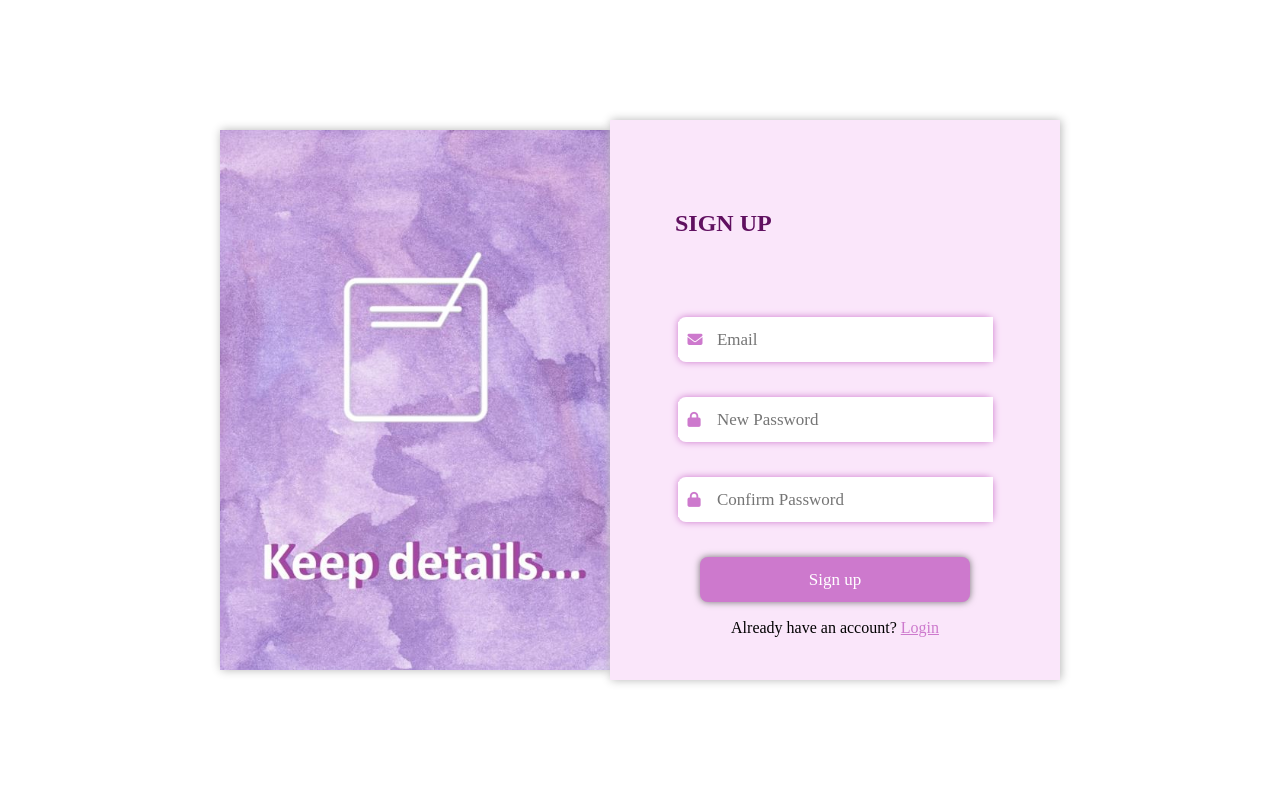
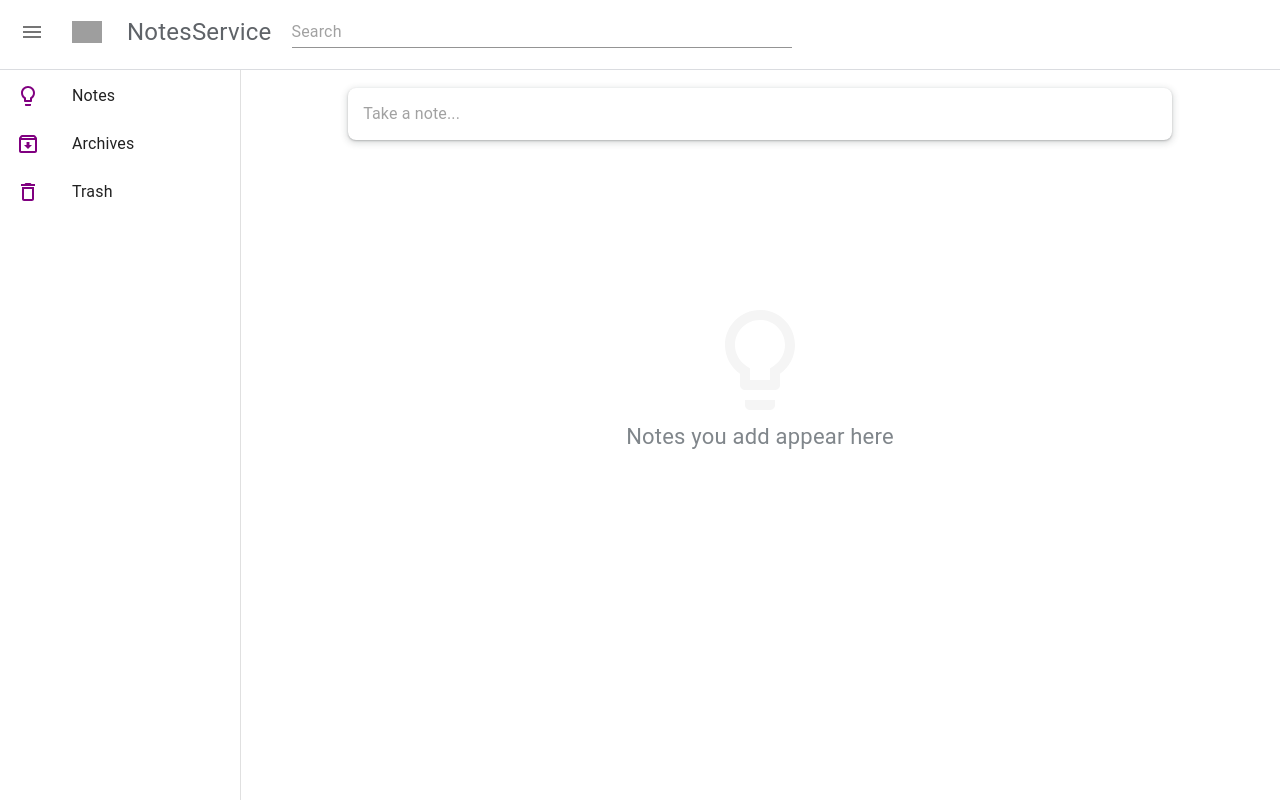
Before and after one commit to Elmedinalahu/Note-taking-Service, a React (Create React App) app in the folder notes-service-react/: page /signup in a window 1280 px wide. Built offline with nearby package versions, Linux system fonts and the light colour scheme; grey boxes are pictures that could not be loaded.

Commit message:
Update Commit

```diff
--- a/notes-service-react/src/App.js
+++ b/notes-service-react/src/App.js
@@ -2,9 +2,8 @@
 //components
 import Home from './components/Home';
 import DataProvider from './context/DataProvider';
-import './App.css';
-import Login from './Login.jsx';
-import SignUp from './SignUp.jsx';
+
+
 import { BrowserRouter as Router, Route, Routes } from "react-router-dom";
 import React, { useState } from "react";
 
@@ -21,13 +20,7 @@ function App() {
   };
   return (
 
-    <Router>
-        <Routes>
-          <Route path="/login" element={<Login />} />
-          <Route path="/signup" element={<SignUp />}/>
-          <Route path="/*" element={<Home />}/>
-        </Routes>
-      </Router>
+    <DataProvider><Home /></DataProvider>
   );
 }
 
--- a/notes-service-react/src/components/Home.jsx
+++ b/notes-service-react/src/components/Home.jsx
@@ -13,8 +13,9 @@ import DataProvider from '../context/DataProvider';
 
 const Home = () => {
     return (
-        <DataProvider>
+
             <Box style={{ display: 'flex', width: '100%' }}>
+                <Router>
                 <SwipeDrawer />
                     <Routes>
                         <Route path='/*' element={<Notes />} />
@@ -22,8 +23,9 @@ const Home = () => {
                         <Route path='/delete' element={<DeleteNotes />} />
                         <Route path='/note/:noteID/*' element={<EditNotes />} />
                     </Routes>
+                </Router>
             </Box>
-        </DataProvider>
+
     )
 }
 
--- a/notes-service-react/src/components/notes/Form.jsx
+++ b/notes-service-react/src/components/notes/Form.jsx
@@ -12,7 +12,7 @@ const Container = styled(Box)`
     margin: auto;
     box-shadow: 0 1px 2px 0 rgb(60 64 67 / 30%), 0 2px 6px 2px rgb(60 64 67 / 15%);
     border-color: #e0e0e0;
-    width: 600px;
+    width: 80%;
     border-radius: 8px;
     min-height: 30px;
     padding: 10px 15px;
```
Also changed, not shown: 1 other file (tests, documents, lock files or other folders). Lines whose indentation alone changed are shown as unchanged.
